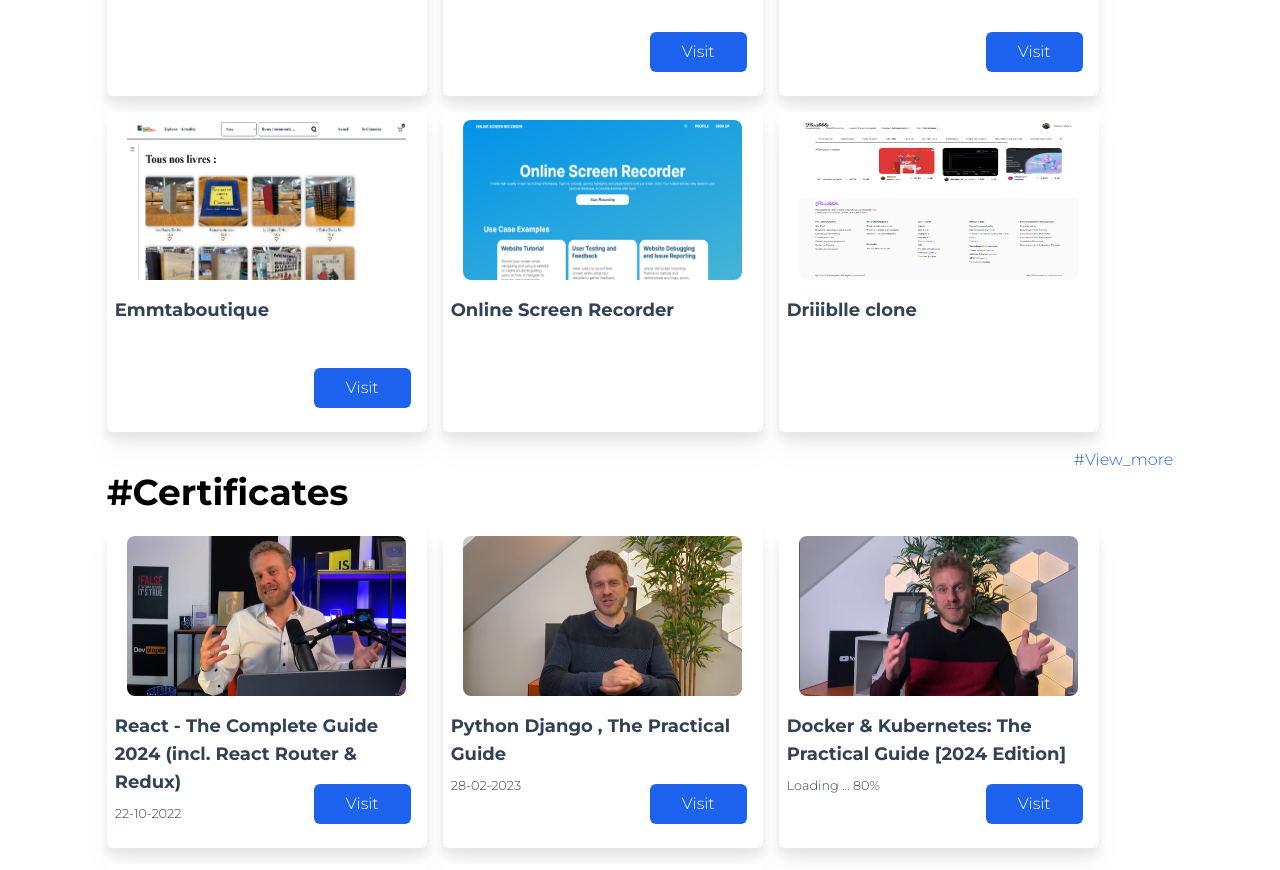
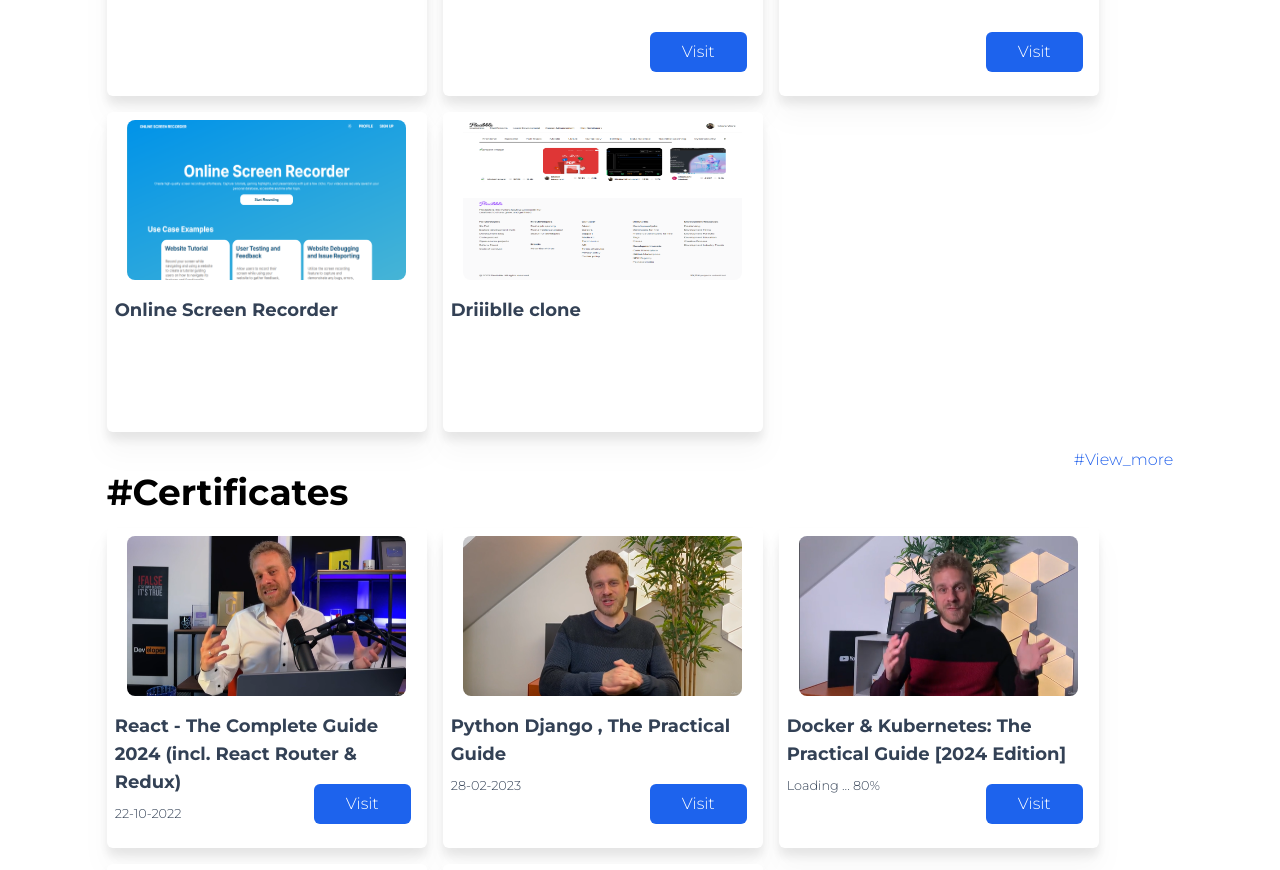
Before and after one commit to anwar-2000/latest_portfolio, a Next.js app: page / in a window 1280 px wide. Shown: the part 2360-3230 px from the top of the page. Built offline with nearby package versions, Linux system fonts and the light colour scheme; a web font is replaced by a local one.

Commit message:
Edit : deleted XP

```diff
--- a/consts/cards.ts
+++ b/consts/cards.ts
@@ -2,7 +2,6 @@ export const Projects = [
     { title: 'StudPro', skills:["Méthode Agiles","GitLab","Reactjs","Nextjs14","TypeScript","Docker","Prisma","PotgreSQL","NextAUTH"],  description: "Pendant mon stage chez StudPro , j'ai réussi à convertir avec succès les conceptions élaborées par les designers en interfaces utilisateur attrayantes en utilisant ReactJS et NextJS. J'ai également créé des APIs REST et mis en place une authentification complète en utilisant à la fois la vérification par e-mail et par SMS. J'ai contribué à l'expérience utilisateur en créant plusieurs pages et formulaires pour les comptes. De plus, j'ai résolu efficacement les problèmes de codage, assurant ainsi la stabilité et la fonctionnalité optimale des applications web.", image: '/images/studpro.png', url: '' },
     { title: 'Mon Salon Connect',skills:["Reactjs","Nextjs13",'TypeScript',"ReactQuery","NextAUTH","MongoDB","Stripe","Redux Toolkit","Cloudinary"], description: "Ce projet est un plateforme qui facilite la mise en relation entre les clients à la recherche de coiffeurs dans leur région. Les clients peuvent créer un compte sur le site pour prendre des rendez-vous avec les coiffeurs et réserver une coupe à une date et une heure spécifique. Les coiffeurs ont la possibilité de publier des images de leurs coupes, accompagnées de leurs prix, ainsi que de spécifier leurs horaires d'ouverture et de fermeture. Ils peuvent également confirmer ou annuler les rendez-vous pris par les clients. En résumé, ce site offre une solution pratique pour les clients qui cherchent des coiffeurs et pour les coiffeurs qui souhaitent promouvoir leurs services et gérer leurs rendez-vous en ligne.", image: '/images/monsalonconnect.png', url: 'https://monsalonconnect.com' },
     { title: 'My Cyber Shop', skills:["Reactjs","Nextjs13",'TypeScript',"ReactQuery","NextAUTH","MongoDB","Stripe","Redux Toolkit","Cloudinary"], description: "Ce projet est un plateforme en ligne qui propose une large gamme d'électroménagers, de meubles et de packs informatiques. Les utilisateurs peuvent créer un compte sur le site pour accéder à différentes fonctionnalités telles que la gestion de leur panier d'achats, la sauvegarde de leurs informations personnelles et l'historique de leurs commandes. Le site permet également aux utilisateurs de faire des paiements en ligne de manière sécurisée, en utilisant divers modes de paiement tels que les cartes de crédit, les virements bancaires ou les portefeuilles électroniques. Les produits sont présentés avec des descriptions détaillées, des images et des avis des clients, ce qui aide les utilisateurs à prendre des décisions éclairées. Grâce à cette plateforme, les utilisateurs peuvent facilement parcourir les différentes catégories de produits, comparer les prix et les caractéristiques, et passer des commandes en toute simplicité depuis le confort de leur domicile. Le site ecommerce offre une expérience pratique et sécurisée pour les achats en ligne d'électroménagers, de meubles et de packs informatiques.", image: '/images/mycybershop.png', url: 'https://mycybershop.store' },
-    { title: 'Emmtaboutique', skills:["Reactjs","Nextjs13",'TypeScript',"ReactQuery","NextAUTH","MongoDB","Stripe","Redux Toolkit","Cloudinary"] , description: "Bénévolat  : Développer et entretenir un site web e-commerce pour une association qui se spécialise dans la vente de produits d'occasion. Ce site permet aux utilisateurs d'explorer une variété de produits d'occasion, tels que des vêtements, des meubles, des appareils électroniques, et bien plus encore. Les bénévoles travaillent sur le développement du site, en s'assurant qu'il propose une interface utilisateur conviviale et attrayante, permettant aux utilisateurs de naviguer facilement entre les différentes catégories de produits et de trouver ce qu'ils recherchent. Ils se chargent également de la maintenance du site, en veillant à ce que toutes les fonctionnalités soient opérationnelles et que les problèmes techniques soient résolus rapidement. L'association vise à offrir une expérience d'achat en ligne fluide et sécurisée, en mettant en place des solutions de paiement en ligne et en garantissant la confidentialité des informations personnelles des utilisateurs.", image: '/images/emmaus.png', url: 'https://emmtaboutique.com' },
     { title: 'Online Screen Recorder', skills:["Reactjs","Express",'TypeScript',"NextAUTH","MongoDB","Stripe"] , description: "Ce projet offre la fonctionnalité d'enregistrement d'écran pour le navigateur. Il permet aux utilisateurs d'enregistrer leurs sessions de navigation et de les sauvegarder dans une base de données ou de les télécharger. Cette fonction est utile à diverses fins, telles que la documentation des interactions sur les sites web, la création de tutoriels ou la capture d'informations importantes lors de recherches en ligne.En utilisant la fonction d'enregistrement d'écran, les utilisateurs peuvent capturer l'intégralité de leur expérience de navigation ou des zones spécifiques de l'écran. Cela peut être bénéfique pour démontrer des tâches spécifiques, présenter les fonctionnalités d'un site web ou résoudre des problèmes. Les sessions enregistrées peuvent être sauvegardées dans une base de données, ce qui permet aux utilisateurs d'y accéder et de les consulter ultérieurement. Alternativement, les utilisateurs peuvent choisir de télécharger les sessions enregistrées pour les visionner hors ligne ou les partager avec d'autres personnes.", image: '/images/screen.png', url: '' },
     { title: 'Driiiblle clone', skills:["Reactjs","Nextjs13",'TypeScript',"NextAUTH","Grafbase","GraphQL","Stripe"] , description: " This project is a clone of Dribbble, a popular platform for showcasing and discovering creative work. It uses the NEXT13 APP folder as the main codebase, along with GraphQL for API communication and Grafbase as the database. Authentication is implemented using NEXTAUTH.", image: '/images/friible.png', url: '' },
   ];
```
